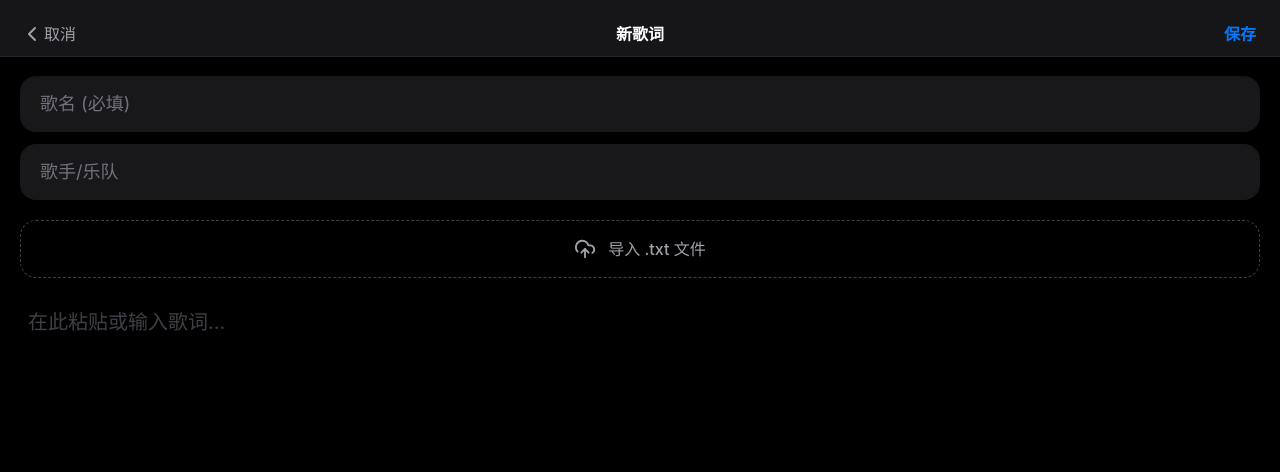
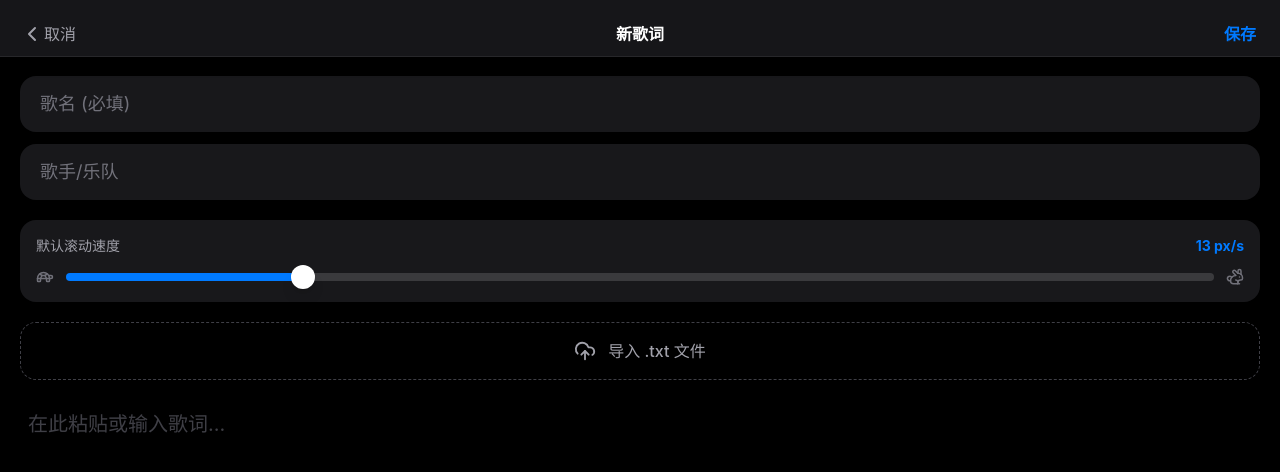
Before and after one commit to keenlee0403/mejoin, a React (Vite) app: page / in a window 1280 px wide. Both pictures are taken after a click on the button 1236 px from the left and 32 px from the top of the page. Shown: the top 472 px of the page. Built offline with nearby package versions, Linux system fonts and the light colour scheme.

Commit message:
Add files via upload

```diff
--- a/src/components/Editor.tsx
+++ b/src/components/Editor.tsx
@@ -1,6 +1,6 @@
 import React, { useState } from 'react';
 import { Song } from '../types';
-import { UploadCloud, ChevronLeft } from 'lucide-react';
+import { UploadCloud, ChevronLeft, Turtle, Rabbit } from 'lucide-react';
 
 interface EditorProps {
   song?: Song;
@@ -12,6 +12,7 @@ export default function Editor({ song, onSave, onCancel }: EditorProps) {
   const [title, setTitle] = useState(song?.title || '');
   const [artist, setArtist] = useState(song?.artist || '');
   const [lyrics, setLyrics] = useState(song?.lyrics || '');
+  const [speed, setSpeed] = useState(song?.settings?.speed ?? 1.0);
 
   const handleSave = () => {
     if (!title.trim()) {
@@ -25,7 +26,7 @@ export default function Editor({ song, onSave, onCancel }: EditorProps) {
       artist,
       lyrics,
       createdAt: song?.createdAt || Date.now(),
-      settings: song?.settings || { speed: 1.0, fontSize: 48 }
+      settings: { speed, fontSize: song?.settings?.fontSize || 48 }
     };
 
     onSave(newSong);
@@ -46,20 +47,23 @@ export default function Editor({ song, onSave, onCancel }: EditorProps) {
     reader.readAsText(file);
   };
 
+  // 与 Prompter 中完全一致的速度公式
+  const displaySpeed = Math.round(1 + (speed - 0.5) * 23.6);
+
+  const getSliderStyle = (value: number, min: number, max: number) => {
+    const percentage = ((value - min) / (max - min)) * 100;
+    return {
+      background: `linear-gradient(to right, #007AFF ${percentage}%, rgba(255,255,255,0.15) ${percentage}%)`
+    };
+  };
+
   return (
     <div className="flex flex-col h-full bg-black">
-      {/*
-         固定导航栏
-         使用内联样式直接设置 safe-area-inset-top，确保 PWA 独立模式下正确显示
-         高度缩小为 h-11 (44px)，刚好满足 iOS 最小触摸目标要求
-      */}
       <div
         className="fixed top-0 left-0 right-0 z-30 bg-zinc-900/95 backdrop-blur-xl border-b border-zinc-800 shadow-lg"
         style={{ paddingTop: 'max(12px, env(safe-area-inset-top, 12px))' }}
       >
         <div className="h-11 flex items-center justify-between px-2">
-
-            {/* 取消按钮 */}
           <button
             onClick={onCancel}
             className="h-full px-3 flex items-center text-zinc-400 hover:text-white active:opacity-50 transition-all"
@@ -67,13 +71,9 @@ export default function Editor({ song, onSave, onCancel }: EditorProps) {
             <ChevronLeft size={24} />
             <span className="text-base font-medium">取消</span>
           </button>
-
-            {/* 标题 */}
           <span className="font-semibold text-white text-base absolute left-1/2 -translate-x-1/2 pointer-events-none">
             {song ? '编辑歌词' : '新歌词'}
           </span>
-
-            {/* 保存按钮 */}
           <button
             onClick={handleSave}
             className="h-full px-4 text-ios-blue font-bold text-base active:opacity-50 transition-all flex items-center"
@@ -83,12 +83,10 @@ export default function Editor({ song, onSave, onCancel }: EditorProps) {
         </div>
       </div>
 
-      {/* 占位空间，高度与固定导航栏匹配 */}
       <div style={{ paddingTop: 'max(12px, env(safe-area-inset-top, 12px))' }}>
         <div className="h-11 w-full" />
       </div>
 
-      {/* 内容区域 */}
       <div className="flex-1 overflow-y-auto p-5 space-y-5 pb-safe-bottom">
         <div className="space-y-3">
           <input
@@ -105,6 +103,34 @@ export default function Editor({ song, onSave, onCancel }: EditorProps) {
             onChange={(e) => setArtist(e.target.value)}
             className="w-full bg-zinc-900 border-none rounded-2xl px-5 py-3.5 text-white text-lg placeholder-zinc-500 focus:ring-2 focus:ring-ios-blue outline-none transition-all appearance-none"
           />
+        </div>
+
+        {/* 默认滚动速度设置 */}
+        <div className="bg-zinc-900 rounded-2xl p-4">
+          <div className="flex items-center justify-between mb-3">
+            <span className="text-zinc-400 text-sm font-medium">默认滚动速度</span>
+            <span className="text-ios-blue text-sm font-bold">{displaySpeed} px/s</span>
+          </div>
+          <div className="flex items-center gap-3">
+            <Turtle size={18} className="text-zinc-500 flex-shrink-0" />
+            <input
+              type="range"
+              min="0.5"
+              max="3"
+              step="0.05"
+              value={speed}
+              onChange={(e) => setSpeed(parseFloat(e.target.value))}
+              style={getSliderStyle(speed, 0.5, 3)}
+              className="flex-1 h-2 rounded-full appearance-none cursor-pointer outline-none
+                          [&::-webkit-slider-thumb]:appearance-none
+                          [&::-webkit-slider-thumb]:w-6
+                          [&::-webkit-slider-thumb]:h-6
+                          [&::-webkit-slider-thumb]:rounded-full
+                          [&::-webkit-slider-thumb]:bg-white
+                          [&::-webkit-slider-thumb]:shadow-lg"
+            />
+            <Rabbit size={18} className="text-zinc-500 flex-shrink-0" />
+          </div>
         </div>
 
         <div className="relative">
@@ -125,7 +151,6 @@ export default function Editor({ song, onSave, onCancel }: EditorProps) {
           />
         </div>
 
-        {/* 底部留白 */}
         <div className="h-20"></div>
       </div>
     </div>
```
Lines whose indentation alone changed are shown as unchanged.
